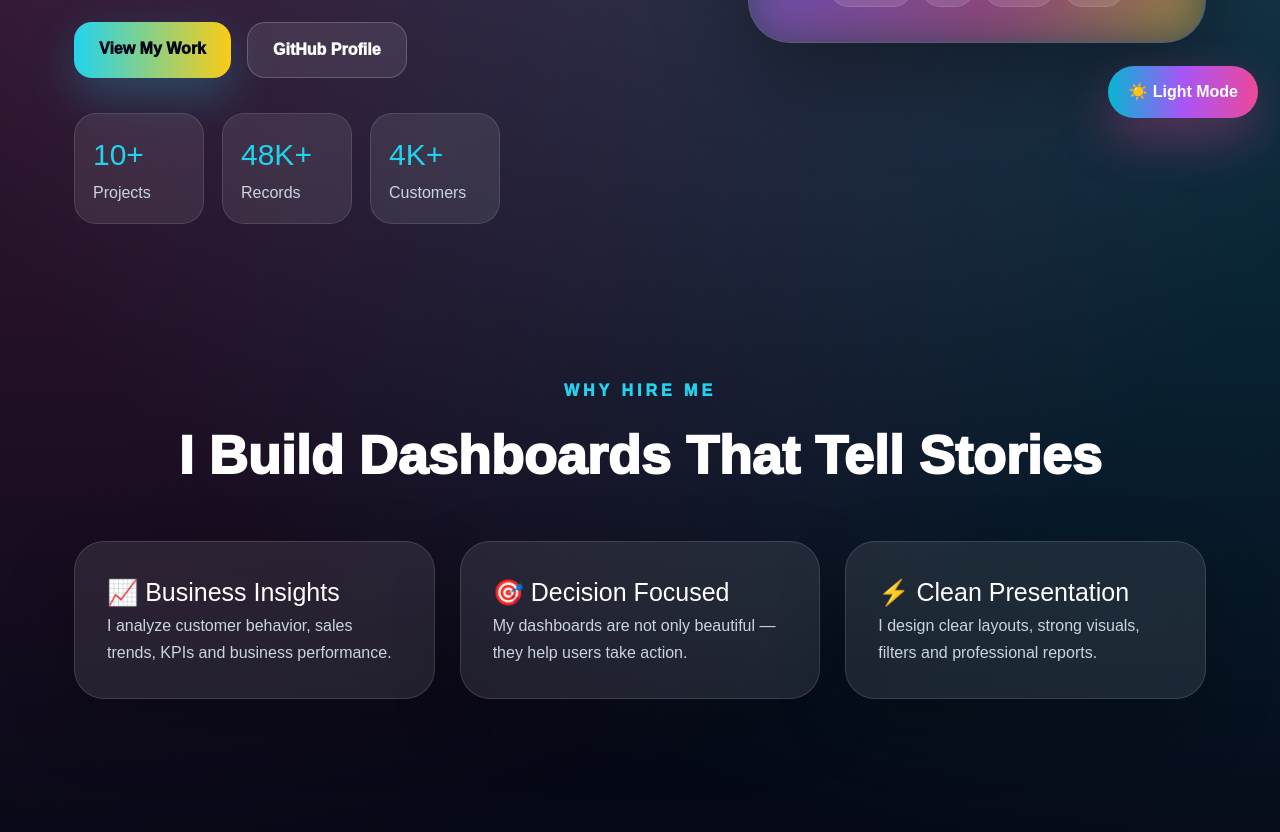
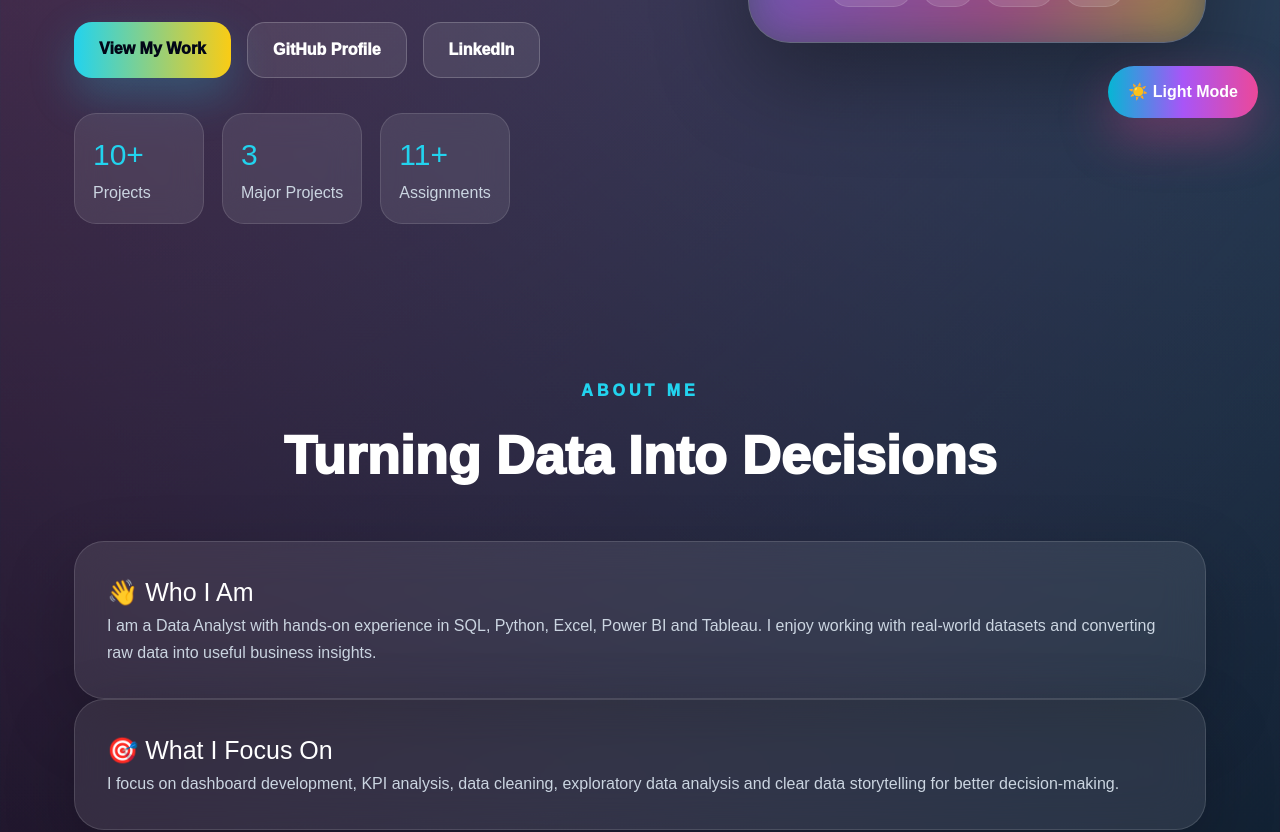
Before and after one commit to iam-shubhamm/My-portfolio, a Next.js app: page / in a window 1280 px wide. Shown: the part 660-1492 px from the top of the page. Built offline with nearby package versions, Linux system fonts and the light colour scheme.

Commit message:
Update page.tsx

```diff
--- a/app/page.tsx
+++ b/app/page.tsx
@@ -15,7 +15,7 @@ const projects = [
     title: "Pizza Sales Data Analysis",
     tag: "SQL + Power BI",
     icon: "🍕",
-    desc: "Analyzed 48,000+ pizza sales records using MS SQL Server and Power BI to find revenue trends and best-selling products.",
+    desc: "Analyzed pizza sales records using MS SQL Server and Power BI to find revenue trends, best-selling products and business insights.",
     tech: ["SQL Server", "Power BI", "Sales", "KPI"],
     link: "https://github.com/iam-shubhamm/Pizza-Sales-Analysis-Dashboard-using-MS-SQL-Server-and-Power-BI",
   },
@@ -55,11 +55,14 @@ export default function Home() {
 
       <nav className="navbar">
         <div className="nav-inner">
-          <h2 className="logo">Shubham<span>.</span></h2>
+          <h2 className="logo">
+            Shubham<span>.</span>
+          </h2>
+
           <div className="nav-links">
+            <a href="#about">About</a>
             <a href="#projects">Projects</a>
             <a href="#skills">Skills</a>
-            <a href="#process">Process</a>
             <a href="#contact">Contact</a>
           </div>
         </div>
@@ -68,26 +71,55 @@ export default function Home() {
       <section className="hero">
         <div className="hero-left">
           <p className="badge">🚀 Data Analyst Portfolio</p>
+
           <h1>
             I Turn Raw Data Into
-            <span> Business Insights</span>
+            <span>Business Insights</span>
           </h1>
+
           <p className="hero-text">
             Hi, I’m Shubham Singh — a Data Analyst skilled in SQL, Python,
-            Power BI, Excel and dashboards that help businesses make better decisions.
+            Power BI, Excel and dashboards that help businesses make better
+            decisions.
           </p>
 
           <div className="hero-buttons">
-            <a href="#projects" className="primary-btn">View My Work</a>
-            <a href="https://github.com/iam-shubhamm" target="_blank" className="secondary-btn">
+            <a href="#projects" className="primary-btn">
+              View My Work
+            </a>
+
+            <a
+              href="https://github.com/iam-shubhamm"
+              target="_blank"
+              className="secondary-btn"
+            >
               GitHub Profile
+            </a>
+
+            <a
+              href="https://www.linkedin.com/in/shubhamsingh7a"
+              target="_blank"
+              className="secondary-btn"
+            >
+              LinkedIn
             </a>
           </div>
 
           <div className="stats-row">
-            <div><h3>10+</h3><p>Projects</p></div>
-            <div><h3>48K+</h3><p>Records</p></div>
-            <div><h3>4K+</h3><p>Customers</p></div>
+            <div>
+              <h3>10+</h3>
+              <p>Projects</p>
+            </div>
+
+            <div>
+              <h3>3</h3>
+              <p>Major Projects</p>
+            </div>
+
+            <div>
+              <h3>11+</h3>
+              <p>Assignments</p>
+            </div>
           </div>
         </div>
 
@@ -95,8 +127,10 @@ export default function Home() {
           <div className="profile-ring">
             <div className="profile">SS</div>
           </div>
+
           <h2>Shubham Singh</h2>
           <p>Data Analyst | Python | SQL | Power BI</p>
+
           <div className="mini-tags">
             <span>Power BI</span>
             <span>SQL</span>
@@ -106,22 +140,58 @@ export default function Home() {
         </div>
       </section>
 
+      <section id="about" className="section">
+        <p className="section-subtitle">ABOUT ME</p>
+        <h2 className="section-title">Turning Data Into Decisions</h2>
+
+        <div className="about-grid">
+          <div className="glass-box">
+            <h3>👋 Who I Am</h3>
+            <p>
+              I am a Data Analyst with hands-on experience in SQL, Python,
+              Excel, Power BI and Tableau. I enjoy working with real-world
+              datasets and converting raw data into useful business insights.
+            </p>
+          </div>
+
+          <div className="glass-box">
+            <h3>🎯 What I Focus On</h3>
+            <p>
+              I focus on dashboard development, KPI analysis, data cleaning,
+              exploratory data analysis and clear data storytelling for better
+              decision-making.
+            </p>
+          </div>
+        </div>
+      </section>
+
       <section className="section">
-        <p className="section-subtitle">WHY HIRE ME</p>
+        <p className="section-subtitle">WHY CHOOSE ME</p>
         <h2 className="section-title">I Build Dashboards That Tell Stories</h2>
 
         <div className="why-grid">
           <div className="glass-box">
             <h3>📈 Business Insights</h3>
-            <p>I analyze customer behavior, sales trends, KPIs and business performance.</p>
+            <p>
+              I analyze customer behavior, sales trends, KPIs and business
+              performance to find meaningful patterns.
+            </p>
           </div>
+
           <div className="glass-box">
             <h3>🎯 Decision Focused</h3>
-            <p>My dashboards are not only beautiful — they help users take action.</p>
+            <p>
+              My dashboards are not only beautiful — they are designed to help
+              users take action.
+            </p>
           </div>
+
           <div className="glass-box">
             <h3>⚡ Clean Presentation</h3>
-            <p>I design clear layouts, strong visuals, filters and professional reports.</p>
+            <p>
+              I design clean layouts, strong visuals, filters and professional
+              reports for recruiters and business users.
+            </p>
           </div>
         </div>
       </section>
@@ -169,15 +239,137 @@ export default function Home() {
         </div>
       </section>
 
-      <section id="process" className="section">
+      <section className="section">
         <p className="section-subtitle">MY PROCESS</p>
         <h2 className="section-title">How I Work With Data</h2>
 
         <div className="process-grid">
-          <div className="process-card"><b>01</b><h3>Understand Problem</h3><p>First I understand the business question and required KPIs.</p></div>
-          <div className="process-card"><b>02</b><h3>Clean Data</h3><p>I prepare data by cleaning, filtering and transforming it.</p></div>
-          <div className="process-card"><b>03</b><h3>Analyze Trends</h3><p>I find patterns, segments, outliers and useful insights.</p></div>
-          <div className="process-card"><b>04</b><h3>Build Dashboard</h3><p>I create interactive dashboards with clear visual storytelling.</p></div>
+          <div className="process-card">
+            <b>01</b>
+            <h3>Understand Problem</h3>
+            <p>
+              First I understand the business question, objective and important
+              KPIs.
+            </p>
+          </div>
+
+          <div className="process-card">
+            <b>02</b>
+            <h3>Clean Data</h3>
+            <p>
+              I prepare data by cleaning, filtering, transforming and organizing
+              it.
+            </p>
+          </div>
+
+          <div className="process-card">
+            <b>03</b>
+            <h3>Analyze Trends</h3>
+            <p>
+              I find patterns, segments, outliers and insights from real
+              datasets.
+            </p>
+          </div>
+
+          <div className="process-card">
+            <b>04</b>
+            <h3>Build Dashboard</h3>
+            <p>
+              I create interactive dashboards with clean visual storytelling.
+            </p>
+          </div>
+        </div>
+      </section>
+
+      <section className="section">
+        <p className="section-subtitle">MORE ABOUT MY WORK</p>
+        <h2 className="section-title">How My Portfolio Helps Recruiters</h2>
+
+        <div className="why-grid">
+          <div className="glass-box">
+            <h3>📌 Clear Project Proof</h3>
+            <p>
+              Each project has a direct GitHub link so recruiters can easily
+              check my files, dashboard work, code and documentation.
+            </p>
+          </div>
+
+          <div className="glass-box">
+            <h3>📊 Business Focus</h3>
+            <p>
+              My projects are focused on real business problems like customer
+              churn, pizza sales performance and recommendation systems.
+            </p>
+          </div>
+
+          <div className="glass-box">
+            <h3>🚀 Ready To Work</h3>
+            <p>
+              I understand data cleaning, KPI analysis, dashboard building,
+              reporting and presenting insights clearly.
+            </p>
+          </div>
+        </div>
+      </section>
+
+      <section className="section">
+        <p className="section-subtitle">MY STRENGTHS</p>
+        <h2 className="section-title">Why My Work Stands Out</h2>
+
+        <div className="process-grid">
+          <div className="process-card">
+            <b>01</b>
+            <h3>Clean Dashboard Design</h3>
+            <p>
+              I create dashboards that are easy to understand and professional.
+            </p>
+          </div>
+
+          <div className="process-card">
+            <b>02</b>
+            <h3>Strong KPI Thinking</h3>
+            <p>I focus on important business numbers, not only charts.</p>
+          </div>
+
+          <div className="process-card">
+            <b>03</b>
+            <h3>Real Dataset Practice</h3>
+            <p>
+              I work on real-world datasets to improve practical data skills.
+            </p>
+          </div>
+
+          <div className="process-card">
+            <b>04</b>
+            <h3>Readable GitHub Projects</h3>
+            <p>My repositories show project work clearly for recruiters.</p>
+          </div>
+        </div>
+      </section>
+
+      <section className="section">
+        <p className="section-subtitle">DASHBOARD STYLE</p>
+        <h2 className="section-title">Colorful Data Visualization Feel</h2>
+
+        <div className="visual-grid">
+          <div className="visual-card visual-one">
+            <h3>💰 Revenue Analysis</h3>
+            <div className="bar"><span className="bar-one"></span></div>
+            <div className="bar"><span className="bar-two"></span></div>
+            <div className="bar"><span className="bar-three"></span></div>
+          </div>
+
+          <div className="visual-card visual-two">
+            <h3>👥 Customer Insights</h3>
+            <div className="circle-chart">78%</div>
+            <p>Customer behavior and retention patterns</p>
+          </div>
+
+          <div className="visual-card visual-three">
+            <h3>📈 Sales Trends</h3>
+            <div className="trend-line">▁▂▃▅▆▇█</div>
+            <p>Monthly and daily trend analysis</p>
+          </div>
         </div>
       </section>
 
@@ -192,26 +384,56 @@ export default function Home() {
         </div>
       </section>
 
-      <section className="cta-section">
-        <h2>Want a Data Analyst who can turn data into decisions?</h2>
-        <p>Let’s connect and discuss how I can help with analytics, dashboards and insights.</p>
-        <a href="mailto:shubhamkanpura7@gmail.com" className="primary-btn">Hire Me / Contact Me</a>
-      </section>
+      <section className="section">
+        <p className="section-subtitle">EDUCATION</p>
+        <h2 className="section-title">Academic Background</h2>
 
-      <section id="contact" className="section">
-        <p className="section-subtitle">CONTACT</p>
-        <h2 className="section-title">Let’s Connect</h2>
+        <div className="education-list">
+          <div className="education-card">
+            <h3>Bachelor of Technology</h3>
+            <p>United Institute of Technology, Prayagraj | 2021 - 2025</p>
+          </div>
 
-        <div className="contact-grid">
-          <a href="mailto:shubhamkanpura7@gmail.com">📧 shubhamkanpura7@gmail.com</a>
-          <a href="tel:+919931392284">📞 +91-9931392284</a>
-          <a href="https://www.linkedin.com/in/shubhamsingh7a" target="_blank">💼 LinkedIn Profile</a>
+          <div className="education-card">
+            <h3>Intermediate of Science</h3>
+            <p>Maharshi Chayan College, Buxar | 2021</p>
+          </div>
+
+          <div className="education-card">
+            <h3>Secondary School</h3>
+            <p>Bihar Public School, Buxar | 2019</p>
+          </div>
         </div>
       </section>
 
-      <footer>
-        © 2026 Shubham Singh — Data Analyst Portfolio
-      </footer>
+      <section id="contact" className="section contact-section">
+        <p className="section-subtitle">CONTACT ME</p>
+        <h2 className="section-title">Let’s Connect</h2>
+
+        <p className="contact-text">
+          I am open to Data Analyst opportunities, internships, projects and
+          collaborations. You can contact me through email, phone or LinkedIn.
+        </p>
+
+        <div className="contact-grid">
+          <a href="mailto:shubhamkanpura7@gmail.com">
+            📧 <span>Email</span>
+            <p>shubhamkanpura7@gmail.com</p>
+          </a>
+
+          <a href="tel:+919931392284">
+            📞 <span>Phone</span>
+            <p>+91-9931392284</p>
+          </a>
+
+          <a href="https://www.linkedin.com/in/shubhamsingh7a" target="_blank">
+            💼 <span>LinkedIn</span>
+            <p>View Profile</p>
+          </a>
+        </div>
+      </section>
+
+      <footer>© 2026 Shubham Singh — Data Analyst Portfolio</footer>
     </main>
   );
 }
```
